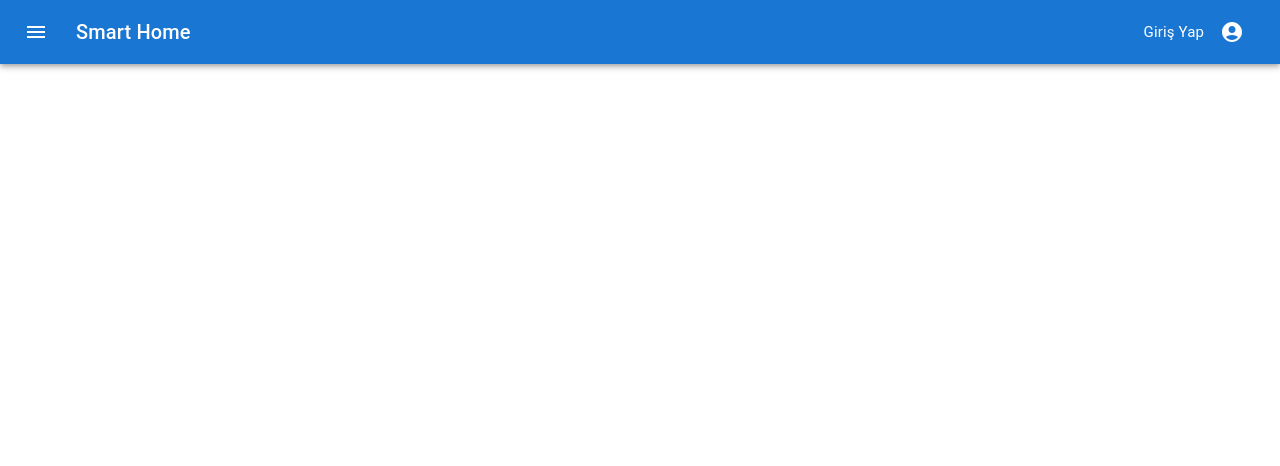
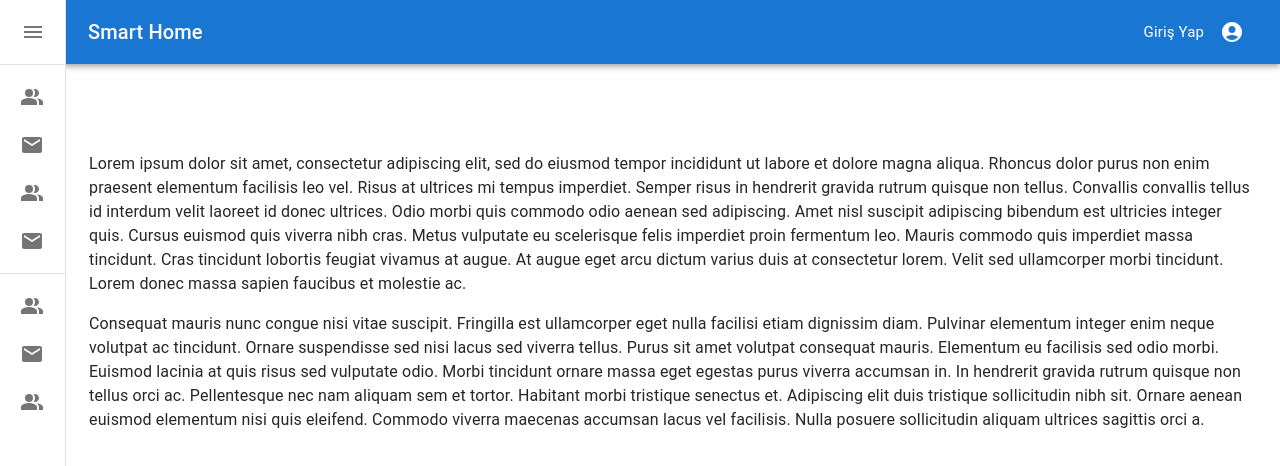
Before and after one commit to fthgncl/smart-home-web, a React (Create React App) app: page /admin-dashboard in a window 1280 px wide. Shown: the top 466 px of the page. Built offline with nearby package versions, Linux system fonts and the light colour scheme; no server answers; what react-jwt would draw is missing.

Commit message:
AdminDashboard Sayfası eklendi

```diff
--- a/src/App.js
+++ b/src/App.js
@@ -7,6 +7,7 @@
 import AccountPage from "./pages/AccountPage";
 import ConfirmEmail from "./pages/ConfirmEmail";
 import Dashboard from "./pages/DashboardPage";
+import AdminDashboard from "./pages/AdminDashboard";
 
 import { useDispatch } from 'react-redux';
 import { refreshUserToken } from './store/slices/accountSlice';
@@ -26,6 +27,7 @@
                 <Route path="/account" element={<AccountPage/>} />
                 <Route path="/confirm-email/:userId" element={<ConfirmEmail/>} />
                 <Route path="/dashboard" element={<Dashboard/>} />
+                <Route path="/admin-dashboard" element={<AdminDashboard/>} />
             </Routes>
         </div>
     );
--- a/src/components/AppBar.js
+++ b/src/components/AppBar.js
@@ -1,10 +1,9 @@
-import * as React from 'react';
+import {useState} from 'react';
 import AppBar from '@mui/material/AppBar';
 import Box from '@mui/material/Box';
 import Toolbar from '@mui/material/Toolbar';
 import Typography from '@mui/material/Typography';
 import IconButton from '@mui/material/IconButton';
-import MenuIcon from '@mui/icons-material/Menu';
 import AccountCircle from '@mui/icons-material/AccountCircle';
 import MenuItem from '@mui/material/MenuItem';
 import Menu from '@mui/material/Menu';
@@ -23,7 +22,7 @@
         dispatch(userDisconnected());
     }
 
-    const [anchorEl, setAnchorEl] = React.useState(null);
+    const [anchorEl, setAnchorEl] = useState(null);
 
     const handleMenu = (event) => {
         setAnchorEl(event.currentTarget);
@@ -34,18 +33,9 @@
     };
 
     return (
-        <Box sx={{flexGrow: 1}}>
+        <Box id='AppBar' sx={{flexGrow: 1}}>
             <AppBar position="static">
                 <Toolbar>
-                    <IconButton
-                        size="large"
-                        edge="start"
-                        color="inherit"
-                        aria-label="menu"
-                        sx={{mr: 2}}
-                    >
-                        <MenuIcon/>
-                    </IconButton>
                     <Typography onClick={()=>window.location.href = '/'}  variant="h6" component="div" sx={{flexGrow: 1, cursor: 'pointer'}}>
                         Smart Home
                     </Typography>
--- /dev/null
+++ b/src/pages/AdminDashboard.js
@@ -0,0 +1,199 @@
+import { useState, useEffect } from 'react';
+import { styled, useTheme } from '@mui/material/styles';
+import Box from '@mui/material/Box';
+import MuiDrawer from '@mui/material/Drawer';
+import List from '@mui/material/List';
+import Typography from '@mui/material/Typography';
+import Divider from '@mui/material/Divider';
+import IconButton from '@mui/material/IconButton';
+import MenuIcon from '@mui/icons-material/Menu';
+import ChevronLeftIcon from '@mui/icons-material/ChevronLeft';
+import ChevronRightIcon from '@mui/icons-material/ChevronRight';
+import ListItem from '@mui/material/ListItem';
+import ListItemButton from '@mui/material/ListItemButton';
+import ListItemIcon from '@mui/material/ListItemIcon';
+import ListItemText from '@mui/material/ListItemText';
+import MailIcon from '@mui/icons-material/Mail';
+import PeopleAltIcon from '@mui/icons-material/PeopleAlt';
+
+const drawerWidth = 240;
+
+const openedMixin = (theme) => ({
+    width: drawerWidth,
+    transition: theme.transitions.create('width', {
+        easing: theme.transitions.easing.sharp,
+        duration: theme.transitions.duration.enteringScreen,
+    }),
+    overflowX: 'hidden',
+});
+
+const closedMixin = (theme) => ({
+    transition: theme.transitions.create('width', {
+        easing: theme.transitions.easing.sharp,
+        duration: theme.transitions.duration.leavingScreen,
+    }),
+    overflowX: 'hidden',
+    width: `calc(${theme.spacing(7)} + 1px)`,
+    [theme.breakpoints.up('sm')]: {
+        width: `calc(${theme.spacing(8)} + 1px)`,
+    },
+});
+
+const DrawerHeader = styled('div')(({ theme }) => ({
+    display: 'flex',
+    alignItems: 'center',
+    justifyContent: 'flex-end',
+    padding: theme.spacing(0, 1.5),
+    // necessary for content to be below app bar
+    ...theme.mixins.toolbar,
+}));
+
+const Drawer = styled(MuiDrawer, { shouldForwardProp: (prop) => prop !== 'open' })(
+    ({ theme, open }) => ({
+        width: drawerWidth,
+        flexShrink: 0,
+        whiteSpace: 'nowrap',
+        boxSizing: 'border-box',
+        ...(open && {
+            ...openedMixin(theme),
+            '& .MuiDrawer-paper': openedMixin(theme),
+        }),
+        ...(!open && {
+            ...closedMixin(theme),
+            '& .MuiDrawer-paper': closedMixin(theme),
+        }),
+    }),
+);
+
+export default function AdminDashboard() {
+
+    const theme = useTheme();
+    const [open, setOpen] = useState(false);
+
+    useEffect(() => {
+        const appBarElement = document.getElementById('AppBar');
+        if ( appBarElement ){
+            appBarElement.style.transition = `margin-left 2.0s ease`;
+            appBarElement.style.marginLeft = `${open?drawerWidth:64}px`;
+        }
+    },[open]);
+
+
+    const handleDrawerOpen = () => {
+        setOpen(true);
+        appBarStatus(true);
+    };
+
+    const handleDrawerClose = () => {
+        setOpen(false);
+        appBarStatus(false);
+    };
+
+    function appBarStatus(status){
+
+    }
+
+    return (
+        <Box sx={{ display: 'flex' }}>
+
+            <Drawer variant="permanent" open={open}>
+
+                <DrawerHeader>
+                    {open?(
+                        <IconButton onClick={handleDrawerClose}>
+                            {theme.direction === 'rtl' ? <ChevronRightIcon /> : <ChevronLeftIcon />}
+                        </IconButton>
+                    ):(
+                        <IconButton
+                            onClick={handleDrawerOpen}
+                        >
+                            <MenuIcon />
+                        </IconButton>
+                    )}
+
+
+                </DrawerHeader>
+                <Divider />
+                <List>
+                    {['Kullanıcılar', 'Starred', 'Send email', 'Drafts'].map((text, index) => (
+                        <ListItem key={text} disablePadding sx={{ display: 'block' }}>
+                            <ListItemButton
+                                sx={{
+                                    minHeight: 48,
+                                    justifyContent: open ? 'initial' : 'center',
+                                    px: 2.5,
+                                }}
+                            >
+                                <ListItemIcon
+                                    sx={{
+                                        minWidth: 0,
+                                        mr: open ? 3 : 'auto',
+                                        justifyContent: 'center',
+                                    }}
+                                >
+                                    {index % 2 === 0 ? <PeopleAltIcon /> : <MailIcon />}
+                                </ListItemIcon>
+                                <ListItemText primary={text} sx={{ opacity: open ? 1 : 0 }} />
+                            </ListItemButton>
+                        </ListItem>
+                    ))}
+                </List>
+                <Divider />
+                <List>
+                    {['All mail', 'Trash', 'Spam'].map((text, index) => (
+                        <ListItem key={text} disablePadding sx={{ display: 'block' }}>
+                            <ListItemButton
+                                sx={{
+                                    minHeight: 48,
+                                    justifyContent: open ? 'initial' : 'center',
+                                    px: 2.5,
+                                }}
+                            >
+                                <ListItemIcon
+                                    sx={{
+                                        minWidth: 0,
+                                        mr: open ? 3 : 'auto',
+                                        justifyContent: 'center',
+                                    }}
+                                >
+                                    {index % 2 === 0 ? <PeopleAltIcon /> : <MailIcon />}
+                                </ListItemIcon>
+                                <ListItemText primary={text} sx={{ opacity: open ? 1 : 0 }} />
+                            </ListItemButton>
+                        </ListItem>
+                    ))}
+                </List>
+            </Drawer>
+            <Box component="main" sx={{ flexGrow: 1, p: 3 }}>
+                <DrawerHeader />
+                <Typography paragraph>
+                    Lorem ipsum dolor sit amet, consectetur adipiscing elit, sed do eiusmod
+                    tempor incididunt ut labore et dolore magna aliqua. Rhoncus dolor purus non
+                    enim praesent elementum facilisis leo vel. Risus at ultrices mi tempus
+                    imperdiet. Semper risus in hendrerit gravida rutrum quisque non tellus.
+                    Convallis convallis tellus id interdum velit laoreet id donec ultrices.
+                    Odio morbi quis commodo odio aenean sed adipiscing. Amet nisl suscipit
+                    adipiscing bibendum est ultricies integer quis. Cursus euismod quis viverra
+                    nibh cras. Metus vulputate eu scelerisque felis imperdiet proin fermentum
+                    leo. Mauris commodo quis imperdiet massa tincidunt. Cras tincidunt lobortis
+                    feugiat vivamus at augue. At augue eget arcu dictum varius duis at
+                    consectetur lorem. Velit sed ullamcorper morbi tincidunt. Lorem donec massa
+                    sapien faucibus et molestie ac.
+                </Typography>
+                <Typography paragraph>
+                    Consequat mauris nunc congue nisi vitae suscipit. Fringilla est ullamcorper
+                    eget nulla facilisi etiam dignissim diam. Pulvinar elementum integer enim
+                    neque volutpat ac tincidunt. Ornare suspendisse sed nisi lacus sed viverra
+                    tellus. Purus sit amet volutpat consequat mauris. Elementum eu facilisis
+                    sed odio morbi. Euismod lacinia at quis risus sed vulputate odio. Morbi
+                    tincidunt ornare massa eget egestas purus viverra accumsan in. In hendrerit
+                    gravida rutrum quisque non tellus orci ac. Pellentesque nec nam aliquam sem
+                    et tortor. Habitant morbi tristique senectus et. Adipiscing elit duis
+                    tristique sollicitudin nibh sit. Ornare aenean euismod elementum nisi quis
+                    eleifend. Commodo viverra maecenas accumsan lacus vel facilisis. Nulla
+                    posuere sollicitudin aliquam ultrices sagittis orci a.
+                </Typography>
+            </Box>
+        </Box>
+    );
+}
```
